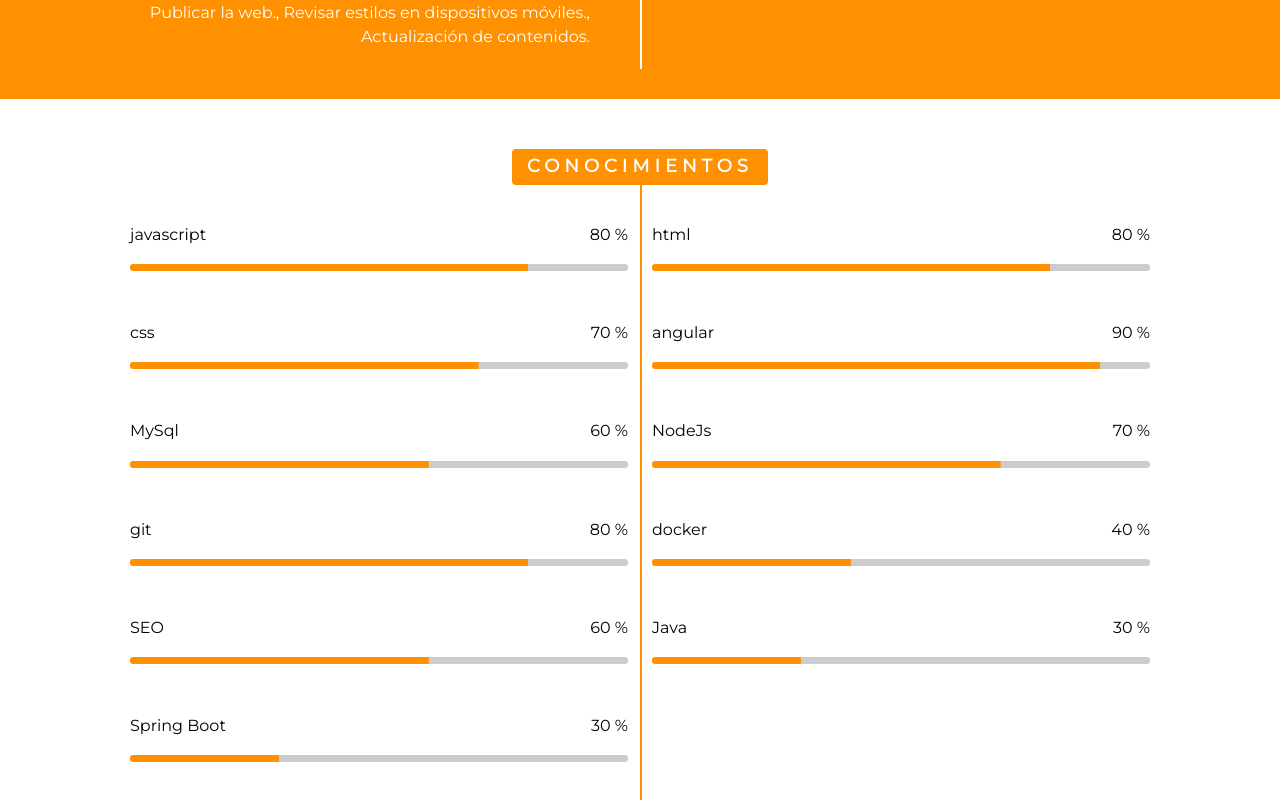
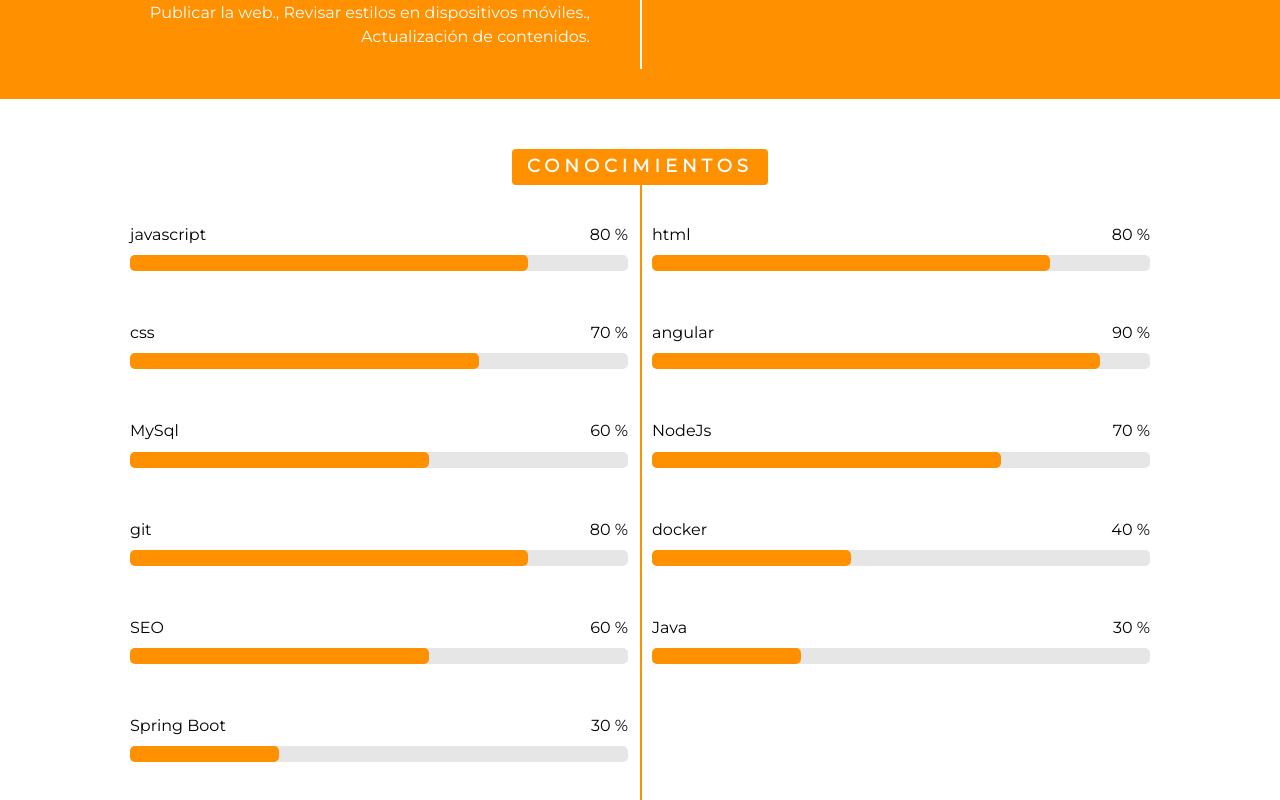
Before and after one commit to elkin-garzon/cv-elkin-garzon, a React (Create React App) app: page / in a window 1280 px wide. Shown: the part 2533-3333 px from the top of the page. Built offline with nearby package versions, Linux system fonts and the light colour scheme.

Commit message:
ajust for progress of know

```diff
--- a/src/components/KnowledgesDetail.tsx
+++ b/src/components/KnowledgesDetail.tsx
@@ -16,7 +16,7 @@ export function KnowledgesDetail(
                     <span>{Knowledg.percentage} %</span>
                 </h3>
                 <div>
-                    <input type="range" min="0" max="100" disabled value={Knowledg.percentage} style={{ backgroundSize: Knowledg.percentage + "%" }} />
+                    <progress id="file" max="100" value={Knowledg.percentage} />
                 </div>
             </div>
         </div>
--- a/src/styles/knowledgesDetail.scss
+++ b/src/styles/knowledgesDetail.scss
@@ -15,39 +15,25 @@
         justify-content: space-between;
     }
 
-    input[type="range"] {
+    progress {
+        width: 100%;
+        border-radius: 5px;
         -webkit-appearance: none;
-        margin-right: 15px;
-        width: 180px;
-        height: 7px;
-        background: #cbccd0;
-        border-radius: 3px;
-        border: none;
-        background-image: linear-gradient(#FF9000, #FF9000);
-        background-size: 50% 100%;
-        background-repeat: no-repeat;
-        width: 100%;
     }
 
-    input[type="range"]::-webkit-slider-thumb {
-        -webkit-appearance: none;
-        height: 20px;
-        width: 20px;
-        border-radius: 50%;
-
-        cursor: pointer;
-        transition: background .3s ease-in-out;
+    progress::-webkit-progress-bar {
+        border-radius: 5px;
+        background: $gray2;
     }
 
-    input[type=range]::-webkit-slider-runnable-track {
-        -webkit-appearance: none;
-        box-shadow: none;
-        border: none;
-        background: transparent;
+    progress::-webkit-progress-value {
+        background-color: $orange;
+        border-radius: 5px;
     }
 }
+
 @media (max-width: $layout-breakpoint-small) {
-    .progress-wrap{
+    .progress-wrap {
         padding: 0 30px;
     }
 }
```
